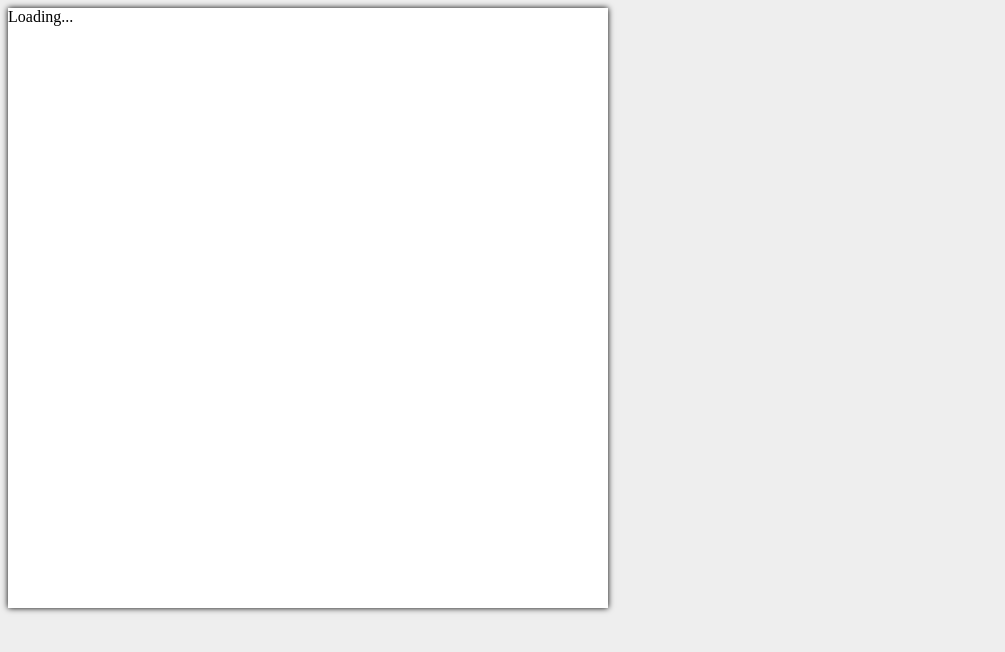
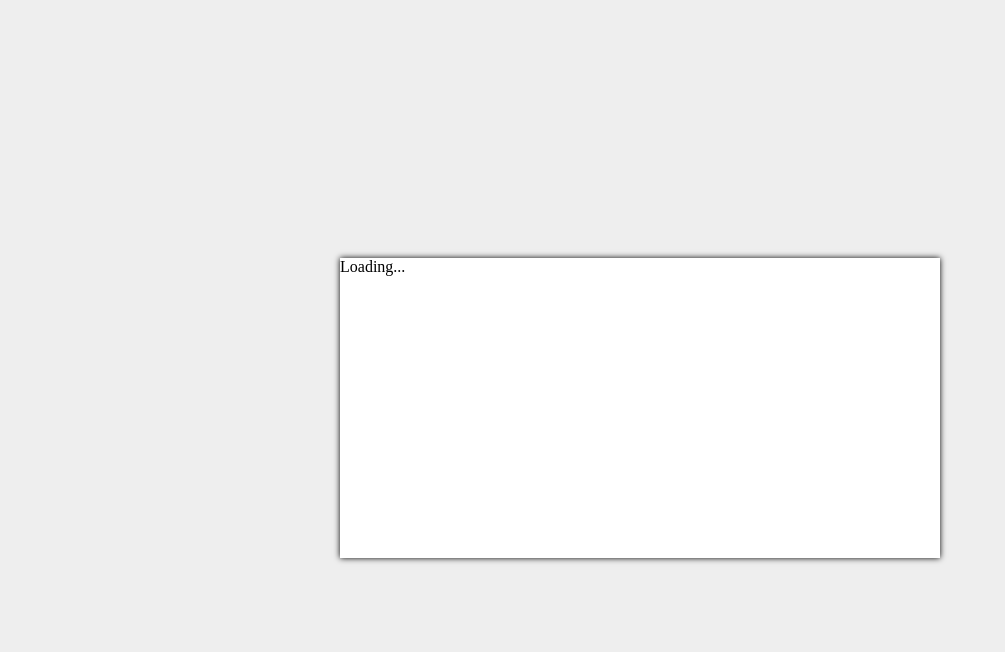
Before and after one commit to pgmccullough/git-test, a plain HTML site: page index.html in a window 1280 px wide. Shown: the whole page, without its empty margins (0-1005 px from the left). Drawn offline with Linux system fonts and the light colour scheme.

Commit message:
tweak card

```diff
--- a/style.css
+++ b/style.css
@@ -1,10 +1,14 @@
 body {
   background: #eee;
+  display: flex;
+  justify-content: center;
+  align-items: center;
+  height: 100vh;
 }
 
 #app {
   width: 600px;
-  height: 600px;
+  height: 300px;
   background: #fff;
   box-shadow: 0 0 6px 0 #000;
 }
```
